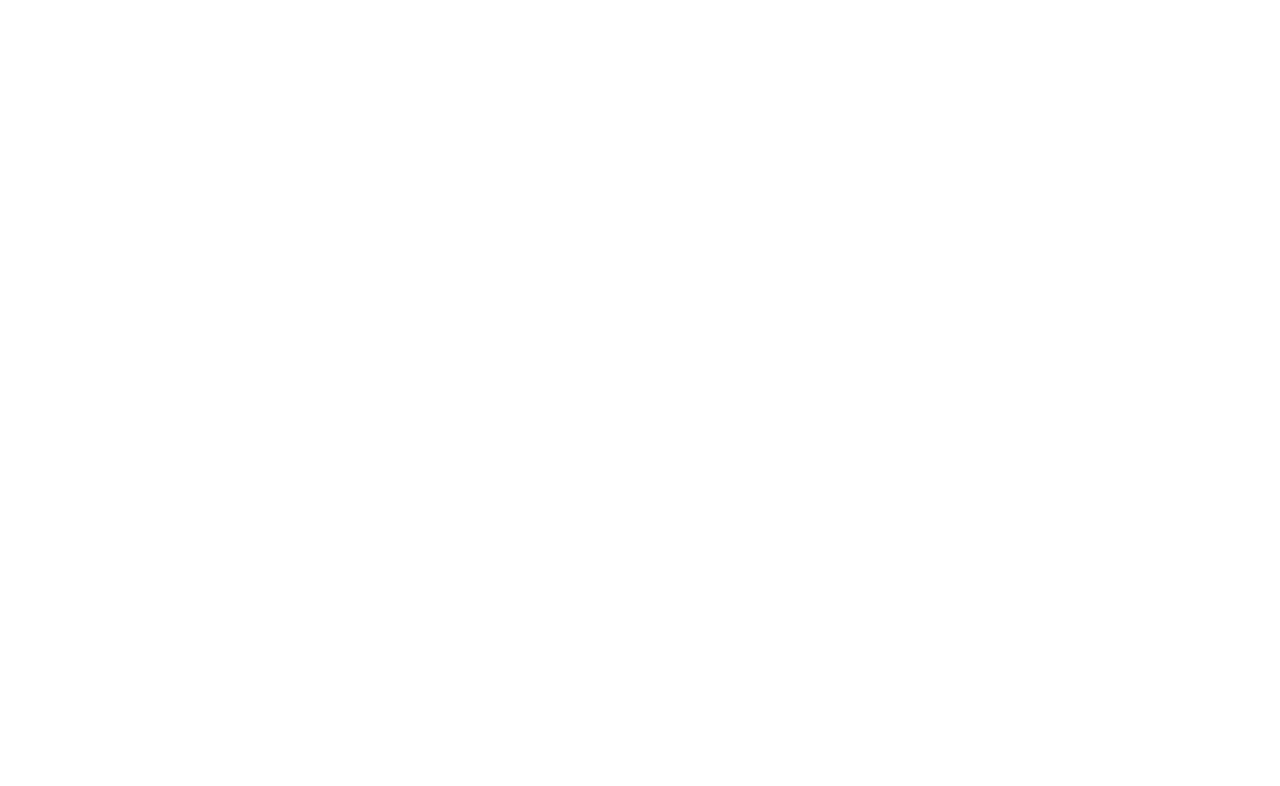
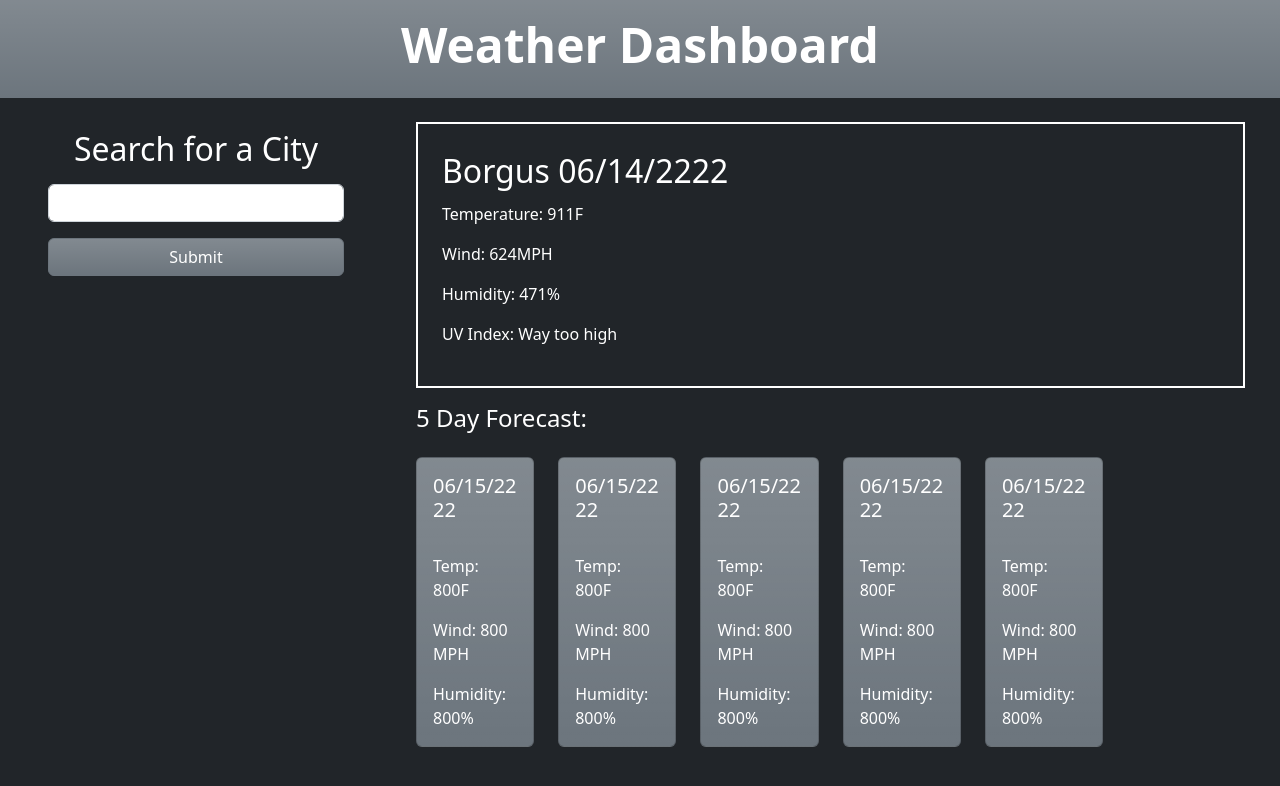
Before and after one commit to Lucas-Saaler/Lucas-Saaler-Weather-Forecaster, a plain HTML site: page index.html in a window 1280 px wide. Drawn offline with nearby package versions, Linux system fonts and the light colour scheme.

Commit message:
built website wireframe using Bootstrap

```diff
--- a/assets/style.css
+++ b/assets/style.css
@@ -0,0 +1,5 @@
+ul{
+    list-style-type: none;
+    margin: 0;
+    padding-left: 0;
+}
--- a/index.html
+++ b/index.html
@@ -1,16 +1,104 @@
 <!DOCTYPE html>
 <html lang="en">
+
 <head>
     <meta charset="UTF-8">
     <meta http-equiv="X-UA-Compatible" content="IE=edge">
     <meta name="viewport" content="width=device-width, initial-scale=1.0">
     <title>Weather Forecaster</title>
-    <link href="https://cdn.jsdelivr.net/npm/bootstrap@5.2.0-beta1/dist/css/bootstrap.min.css" rel="stylesheet" integrity="sha384-0evHe/X+R7YkIZDRvuzKMRqM+OrBnVFBL6DOitfPri4tjfHxaWutUpFmBp4vmVor" crossorigin="anonymous">
+    <link href="https://cdn.jsdelivr.net/npm/bootstrap@5.2.0-beta1/dist/css/bootstrap.min.css" rel="stylesheet"
+        integrity="sha384-0evHe/X+R7YkIZDRvuzKMRqM+OrBnVFBL6DOitfPri4tjfHxaWutUpFmBp4vmVor" crossorigin="anonymous">
     <link rel="stylesheet" href="./assets/style.css">
 </head>
 
-<body>
-
+<body class="bg-dark text-white">
+    <header class="p-3 mb-4 bg-secondary bg-gradient text-center text-white">
+        <h1 class="display-5 fw-bold">Weather Dashboard</h1>
+    </header>
+    <div class="row w-100">
+        <div class="col-sm-3 mx-5">
+            <h2 class="p-2 text-center">Search for a City</h2>
+            <form>
+                <div class="mb-3">
+                    <input type="text" id="cityInput" class="form-control">
+                </div>
+                <button type="submit" class="btn btn-secondary bg-gradient w-100">Submit</button>
+                <h4 id="pastSearchHeader" class="my-4 text-center"></h4>
+                <ul id="pastSearches" class="bg-light text-black text-center">
+                </ul>
+            </form>
+        </div>
+        <div class="col-sm-8">
+            <div class="border border-2 border-white p-4">
+                <h2 id="city" class="py-1">Borgus <span id="date">06/14/2222</span></h2>
+                <p>Temperature: <span id="currentTemp">911F</span></p>
+                <p>Wind: <span id="currentWind">624MPH</span></p>
+                <p>Humidity: <span id="currentHumidity">471%</span></p>
+                <p>UV Index: <span id="currentUVI">Way too high</span></p>
+            </div>
+            <div class="py-3">
+                <h4>5 Day Forecast:</h4>
+                <div class="row py-3">
+                    <div class="col-sm-2">
+                      <div class="card bg-secondary bg-gradient">
+                        <div class="card-body">
+                          <h5 id="date1" class="card-title">06/15/2222</h5>
+                          <img src="" alt="" id="icon1">
+                          <p id="temp1" class="card-text">Temp: 800F</p>
+                          <p id="wind1" class="card-text">Wind: 800 MPH</p>
+                          <p id="humidity1" class="card-text">Humidity: 800%</p>
+                        </div>
+                      </div>
+                    </div>
+                    <div class="col-sm-2">
+                      <div class="card bg-secondary bg-gradient">
+                        <div class="card-body">
+                            <h5 id="date1" class="card-title">06/15/2222</h5>
+                            <img src="" alt="" id="icon1">
+                            <p id="temp1" class="card-text">Temp: 800F</p>
+                            <p id="wind1" class="card-text">Wind: 800 MPH</p>
+                            <p id="humidity1" class="card-text">Humidity: 800%</p>
+                          </div>
+                      </div>
+                    </div>
+                    <div class="col-sm-2">
+                        <div class="card card bg-secondary bg-gradient">
+                            <div class="card-body">
+                                <h5 id="date1" class="card-title">06/15/2222</h5>
+                                <img src="" alt="" id="icon1">
+                                <p id="temp1" class="card-text">Temp: 800F</p>
+                                <p id="wind1" class="card-text">Wind: 800 MPH</p>
+                                <p id="humidity1" class="card-text">Humidity: 800%</p>
+                              </div>
+                        </div>
+                      </div>
+                      <div class="col-sm-2">
+                        <div class="card card bg-secondary bg-gradient">
+                            <div class="card-body">
+                                <h5 id="date1" class="card-title">06/15/2222</h5>
+                                <img src="" alt="" id="icon1">
+                                <p id="temp1" class="card-text">Temp: 800F</p>
+                                <p id="wind1" class="card-text">Wind: 800 MPH</p>
+                                <p id="humidity1" class="card-text">Humidity: 800%</p>
+                              </div>
+                        </div>
+                      </div>
+                      <div class="col-sm-2">
+                        <div class="card card bg-secondary bg-gradient">
+                            <div class="card-body">
+                                <h5 id="date1" class="card-title">06/15/2222</h5>
+                                <img src="" alt="" id="icon1">
+                                <p id="temp1" class="card-text">Temp: 800F</p>
+                                <p id="wind1" class="card-text">Wind: 800 MPH</p>
+                                <p id="humidity1" class="card-text">Humidity: 800%</p>
+                              </div>
+                        </div>
+                      </div>
+                  </div>
+            </div>
+        </div>
+    </div>
     <script src="./assets/script.js"></script>
 </body>
+
 </html>
```
